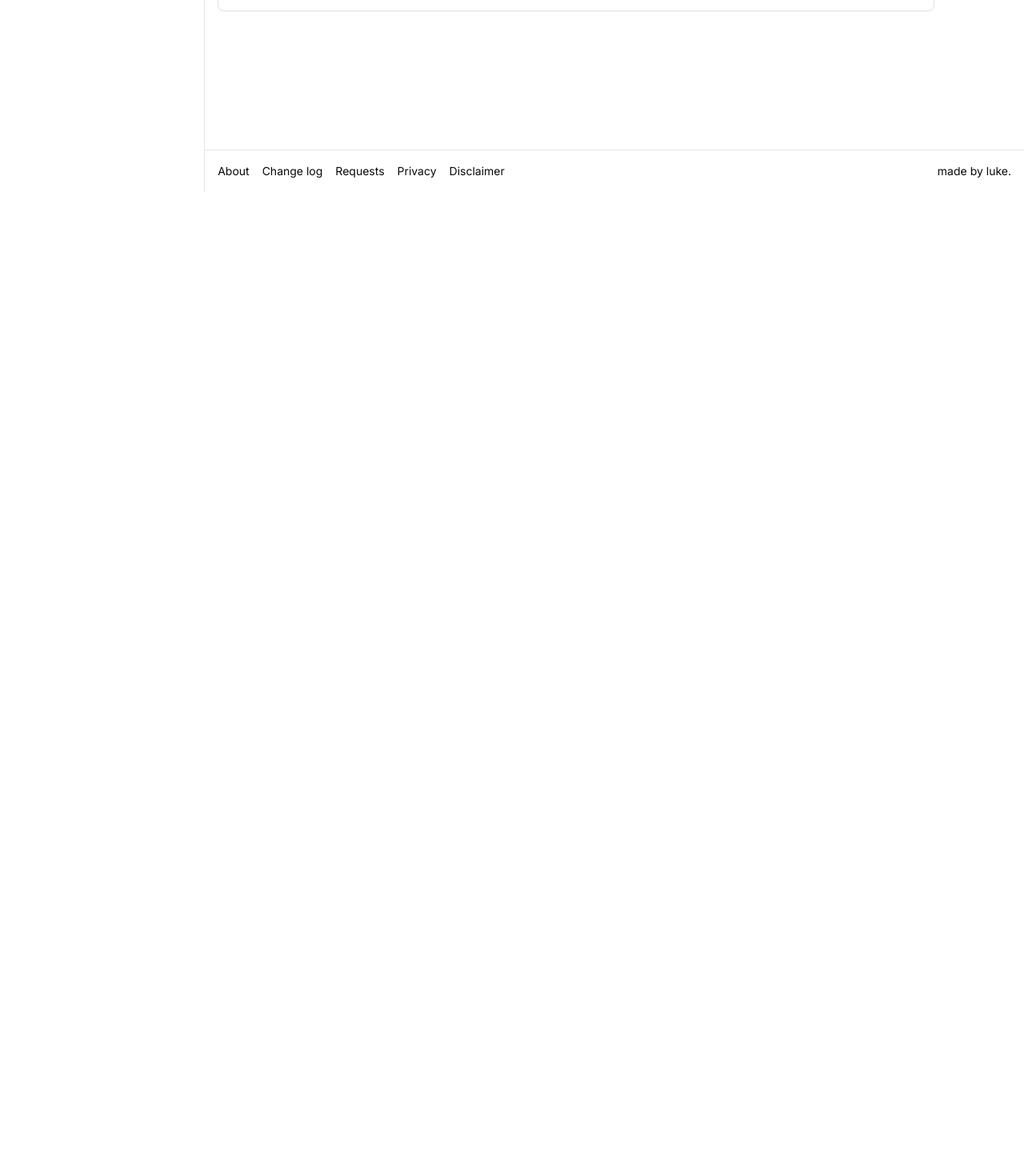
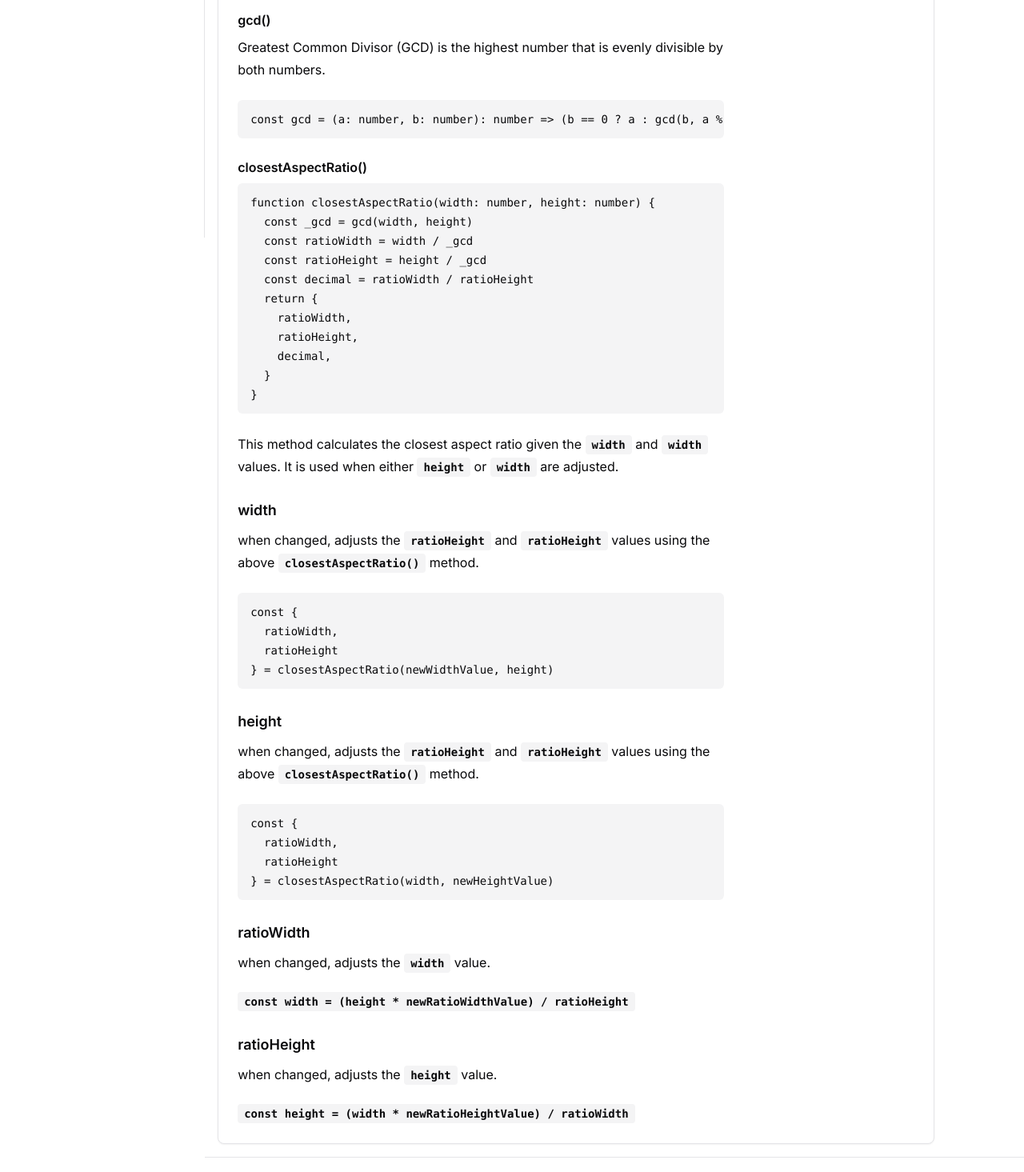
Before and after one commit to lukethacoder/dvlp-haus, a Next.js app: page /tools/aspect-ratio-calculator in a window 1280 px wide. Shown: the part 560-2025 px from the top of the page at 80% size. Before the commit the page ends 800 px from the top, so only its background shows below. Built offline with nearby package versions, Linux system fonts and the light colour scheme.

Commit message:
📝 document how the aspect ratio calculator works

```diff
--- a/tools/aspect-ratio-calculator/client.tsx
+++ b/tools/aspect-ratio-calculator/client.tsx
@@ -227,22 +227,68 @@
             <code>ratioWidth</code> and <code>ratioHeight</code>.
           </p>
 
-          {/* TODO: write up logic for aspect ratio calculations */}
-          {/* <h4 className='text-lg'>px</h4>
+          <h4>gcd()</h4>
           <p>
-            when changed, adjusts the <code>rem</code> and <code>em</code>{' '}
-            values by taking the <code>px</code> value and dividing by the{' '}
-            <code>baseFontSize</code>.
+            Greatest Common Divisor (GCD) is the highest number that is evenly
+            divisible by both numbers.
           </p>
-          <code>rem = px / baseFontSize</code>
+          <pre>
+            {`const gcd = (a: number, b: number): number => (b == 0 ? a : gcd(b, a % b))`}
+          </pre>
 
-          <h4 className='text-lg'>rem/em</h4>
+          <h4>closestAspectRatio()</h4>
+          <pre>
+            {`function closestAspectRatio(width: number, height: number) {
+  const _gcd = gcd(width, height)
+  const ratioWidth = width / _gcd
+  const ratioHeight = height / _gcd
+  const decimal = ratioWidth / ratioHeight
+  return {
+    ratioWidth,
+    ratioHeight,
+    decimal,
+  }
+}`}
+          </pre>
           <p>
-            when changed, adjusts the <code>px</code> value by taking the{' '}
-            <code>rem</code>/<code>em</code> value and multiplying by the{' '}
-            <code>baseFontSize</code>.
+            This method calculates the closest aspect ratio given the{' '}
+            <code>width</code> and <code>width</code> values. It is used when
+            either <code>height</code> or <code>width</code> are adjusted.
           </p>
-          <code>px = rem * baseFontSize</code> */}
+
+          <h4 className='text-lg'>width</h4>
+          <p>
+            when changed, adjusts the <code>ratioHeight</code> and{' '}
+            <code>ratioHeight</code> values using the above{' '}
+            <code>closestAspectRatio()</code> method.
+          </p>
+          <pre>{`const {
+  ratioWidth,
+  ratioHeight
+} = closestAspectRatio(newWidthValue, height)`}</pre>
+
+          <h4 className='text-lg'>height</h4>
+          <p>
+            when changed, adjusts the <code>ratioHeight</code> and{' '}
+            <code>ratioHeight</code> values using the above{' '}
+            <code>closestAspectRatio()</code> method.
+          </p>
+          <pre>{`const {
+  ratioWidth,
+  ratioHeight
+} = closestAspectRatio(width, newHeightValue)`}</pre>
+
+          <h4 className='text-lg'>ratioWidth</h4>
+          <p>
+            when changed, adjusts the <code>width</code> value.
+          </p>
+          <code>{`const width = (height * newRatioWidthValue) / ratioHeight`}</code>
+
+          <h4 className='text-lg'>ratioHeight</h4>
+          <p>
+            when changed, adjusts the <code>height</code> value.
+          </p>
+          <code>{`const height = (width * newRatioHeightValue) / ratioWidth`}</code>
         </CardContent>
       </Card>
     </span>
```
